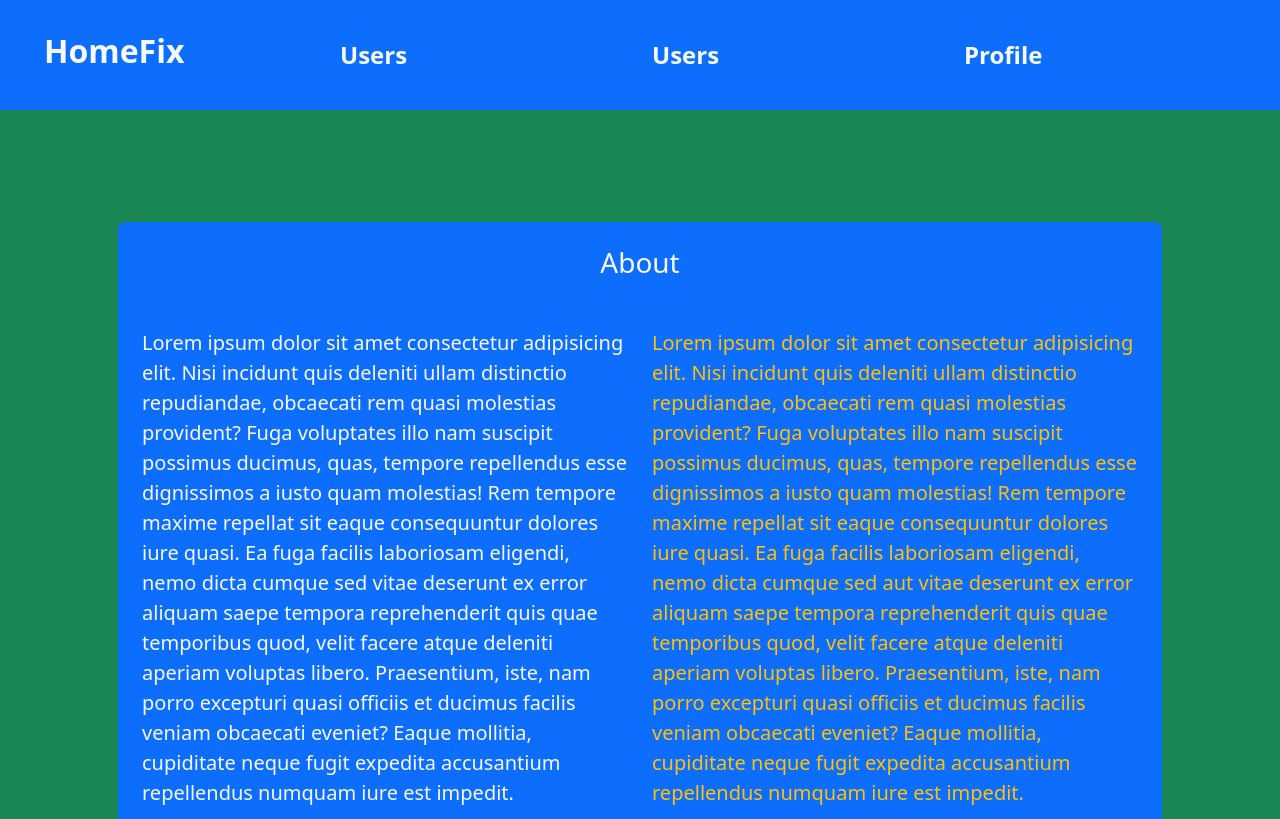
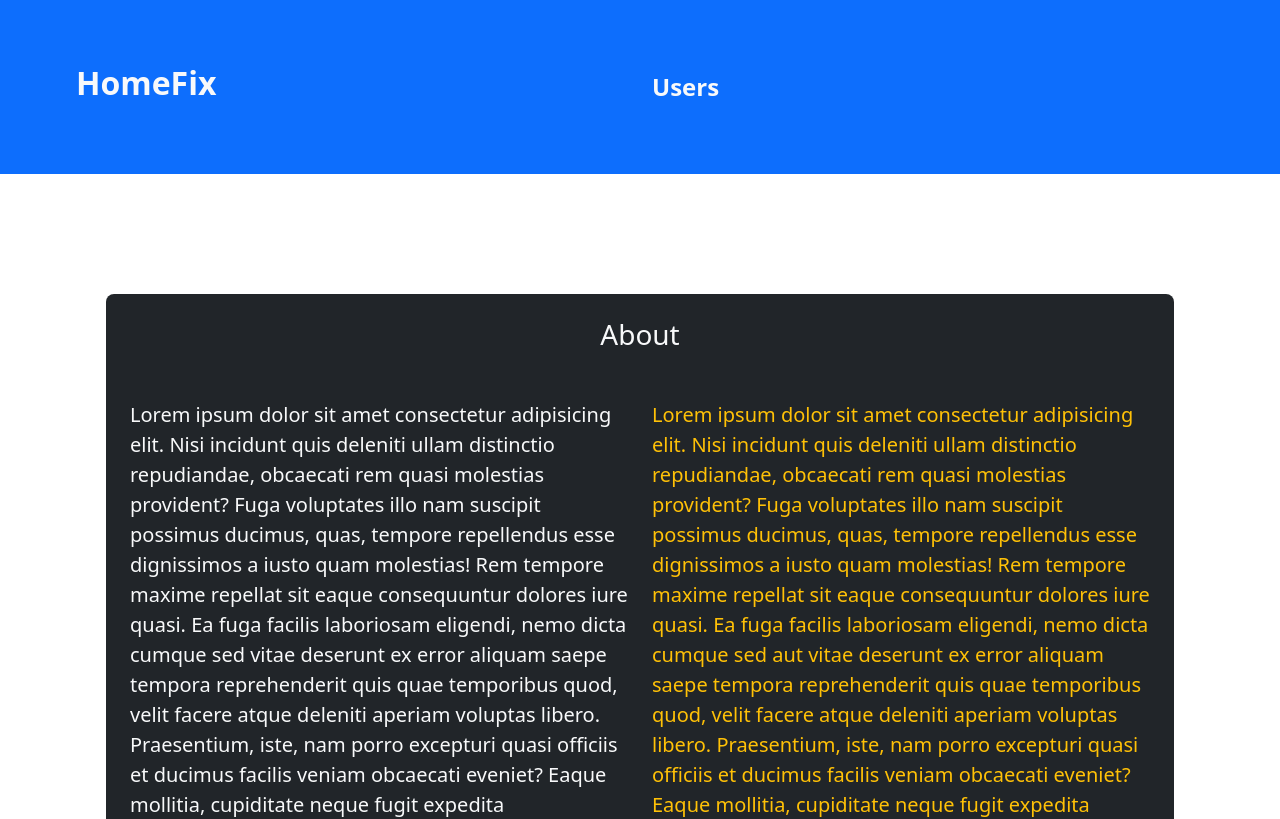
Before and after one commit to Mlindaamani/harp, a Next.js app: page / in a window 1280 px wide. Shown: the top 819 px of the page. Built offline with nearby package versions, Linux system fonts and the light colour scheme.

Commit message:
Did something terrible

```diff
--- a/app/components/Header.jsx
+++ /dev/null
@@ -1,31 +0,0 @@
-import React from "react";
-import Link from "next/link";
-
-export const Header = ({ metadata }) => {
-  return (
-    <header className="bg-primary text-light p-3 d-flex justify-content-between align-items-center">
-      <div className="container-fluid">
-        <Link href="/" className="text-decoration-none">
-          <h1 className="text-start fs-2 p-3 text-light fw-bold">
-            {metadata.title}
-          </h1>
-        </Link>
-      </div>
-      <div className="container-fluid">
-        <Link href="/users" className="text-decoration-none">
-          <span className="text-light fs-4 fw-bold">Users</span>
-        </Link>
-      </div>
-      <div className="container-fluid">
-        <Link href="/users" className="text-decoration-none">
-          <span className="text-light fs-4 fw-bold">Users</span>
-        </Link>
-      </div>
-      <div className="container-fluid">
-        <Link href="/profile" className="text-decoration-none">
-          <span className="text-light fs-4 fw-bold">Profile</span>
-        </Link>
-      </div>
-    </header>
-  );
-};
--- /dev/null
+++ b/app/components/HeaderContents.jsx
@@ -0,0 +1,21 @@
+import React from "react";
+import Link from "next/link";
+
+export const HeaderContents = ({ metadata }) => {
+  return (
+    <>
+      <div className="container-fluid">
+        <Link href="/" className="text-decoration-none">
+          <h1 className="text-start fs-2 p-3 text-light fw-bold">
+            {metadata.title}
+          </h1>
+        </Link>
+      </div>
+      <div className="container-fluid">
+        <Link href="/users" className="text-decoration-none">
+          <span className="text-light fs-4 fw-bold">Users</span>
+        </Link>
+      </div>
+    </>
+  );
+};
--- a/app/components/UserProfile.jsx
+++ b/app/components/UserProfile.jsx
@@ -1,9 +1,8 @@
 import React from "react";
 
-export const UserProfile = ({ color }) => {
+export const UserProfile = () => {
   return (
-    <div className="container">
-      <section className={`bg-${color} p-4 rounded-3`}>
+    <section className="bg-dark p-4 rounded-3 container">
       <h3 className="text-light text-center mb-5">About</h3>
       <div className="row">
         <div className="col-md-6">
@@ -11,15 +10,15 @@ export const UserProfile = ({ color }) => {
             Lorem ipsum dolor sit amet consectetur adipisicing elit. Nisi
             incidunt quis deleniti ullam distinctio repudiandae, obcaecati rem
             quasi molestias provident? Fuga voluptates illo nam suscipit
-              possimus ducimus, quas, tempore repellendus esse dignissimos a
-              iusto quam molestias! Rem tempore maxime repellat sit eaque
-              consequuntur dolores iure quasi. Ea fuga facilis laboriosam
-              eligendi, nemo dicta cumque sed vitae deserunt ex error aliquam
-              saepe tempora reprehenderit quis quae temporibus quod, velit
-              facere atque deleniti aperiam voluptas libero. Praesentium, iste,
-              nam porro excepturi quasi officiis et ducimus facilis veniam
-              obcaecati eveniet? Eaque mollitia, cupiditate neque fugit expedita
-              accusantium repellendus numquam iure est impedit.
+            possimus ducimus, quas, tempore repellendus esse dignissimos a iusto
+            quam molestias! Rem tempore maxime repellat sit eaque consequuntur
+            dolores iure quasi. Ea fuga facilis laboriosam eligendi, nemo dicta
+            cumque sed vitae deserunt ex error aliquam saepe tempora
+            reprehenderit quis quae temporibus quod, velit facere atque deleniti
+            aperiam voluptas libero. Praesentium, iste, nam porro excepturi
+            quasi officiis et ducimus facilis veniam obcaecati eveniet? Eaque
+            mollitia, cupiditate neque fugit expedita accusantium repellendus
+            numquam iure est impedit.
           </p>
         </div>
         <div className="col-md-6">
@@ -27,19 +26,18 @@ export const UserProfile = ({ color }) => {
             Lorem ipsum dolor sit amet consectetur adipisicing elit. Nisi
             incidunt quis deleniti ullam distinctio repudiandae, obcaecati rem
             quasi molestias provident? Fuga voluptates illo nam suscipit
-              possimus ducimus, quas, tempore repellendus esse dignissimos a
-              iusto quam molestias! Rem tempore maxime repellat sit eaque
-              consequuntur dolores iure quasi. Ea fuga facilis laboriosam
-              eligendi, nemo dicta cumque sed aut vitae deserunt ex error
-              aliquam saepe tempora reprehenderit quis quae temporibus quod,
-              velit facere atque deleniti aperiam voluptas libero. Praesentium,
-              iste, nam porro excepturi quasi officiis et ducimus facilis veniam
-              obcaecati eveniet? Eaque mollitia, cupiditate neque fugit expedita
-              accusantium repellendus numquam iure est impedit.
+            possimus ducimus, quas, tempore repellendus esse dignissimos a iusto
+            quam molestias! Rem tempore maxime repellat sit eaque consequuntur
+            dolores iure quasi. Ea fuga facilis laboriosam eligendi, nemo dicta
+            cumque sed aut vitae deserunt ex error aliquam saepe tempora
+            reprehenderit quis quae temporibus quod, velit facere atque deleniti
+            aperiam voluptas libero. Praesentium, iste, nam porro excepturi
+            quasi officiis et ducimus facilis veniam obcaecati eveniet? Eaque
+            mollitia, cupiditate neque fugit expedita accusantium repellendus
+            numquam iure est impedit.
           </p>
         </div>
       </div>
     </section>
-    </div>
   );
 };
--- a/app/layout.js
+++ b/app/layout.js
@@ -1,5 +1,5 @@
 import "bootstrap/dist/css/bootstrap.min.css";
-import { Header } from "./components/Header";
+import { HeaderContents } from "./components/HeaderContents";
 
 export const metadata = {
   title: "HomeFix",
@@ -10,9 +10,14 @@ export const metadata = {
 export default function RootLayout({ children }) {
   return (
     <html lang="en">
-      <body className="container-fluid m-0 p-0">
-        <Header metadata={metadata} />
-        {children}
+      <body className="m-0 p-0">
+        <header className="bg-primary text-light p-5 d-flex align-items-center">
+          <HeaderContents metadata={metadata} />
+        </header>
+        <main>{children}</main>
+        <footer>
+          <p>This is a footer</p>
+        </footer>
       </body>
     </html>
   );
--- a/app/page.js
+++ b/app/page.js
@@ -2,10 +2,8 @@ import UserProfile from "./users/page";
 
 export default function Home() {
   return (
-    <div className="vh-100">
-      <main className="p-3  bg-success">
-        <UserProfile />
-      </main>
+    <div className="vh-100 p-4">
+      <UserProfile />
     </div>
   );
 }
--- a/app/users/page.jsx
+++ b/app/users/page.jsx
@@ -1,15 +1,11 @@
 import React from "react";
 import { UserProfile } from "../components/UserProfile";
-
-const colors = ["primary", "secondary", "warning", "info", "dark"];
 
 export default function Users() {
   return (
     <div className="mt-5 p-5 rounded-5 hv-100 container">
       <div className="row gap-5 d-flex">
-        {colors.map((color, index) => (
-          <UserProfile color={color} key={index} />
-        ))}
+        <UserProfile />
       </div>
     </div>
   );
```
Lines whose indentation alone changed are shown as unchanged.
